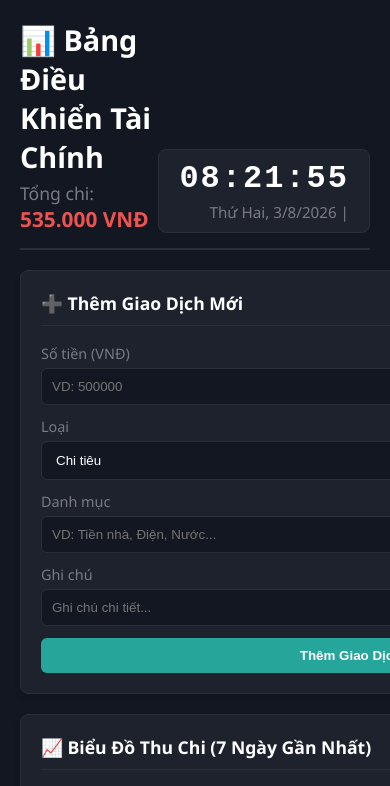
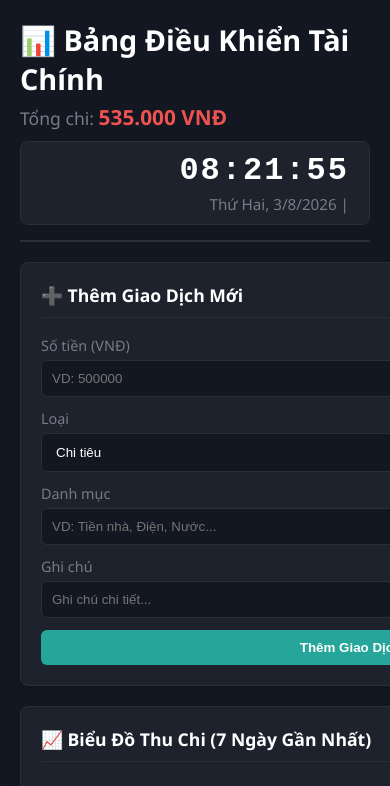
Before and after one commit to hailong0369795079-code/finance-tracker, a website: page public/index.html in a window 390 px wide. Shown: the top 786 px of the page. Drawn offline with nearby package versions, Linux system fonts and the light colour scheme; no server answers.

Commit message:
Update index.html

```diff
--- a/public/index.html
+++ b/public/index.html
@@ -5,7 +5,7 @@
   <meta name="viewport" content="width=device-width, initial-scale=1.0">
   <title>Quản Lý Chi Tiêu & Nhắc Hẹn</title>
 
-  <!-- Thêm thư viện vẽ Biểu đồ và tính Lịch Âm -->
+  <!-- Thư viện vẽ Biểu đồ và tính Lịch Âm -->
   <script src="https://cdn.jsdelivr.net/npm/chart.js"></script>
   <script src="https://unpkg.com/lunar-javascript/lunar.js"></script>
 
@@ -29,7 +29,11 @@
     .card { background: var(--bg-card); border-radius: 8px; padding: 20px; border: 1px solid var(--border); box-shadow: 0 4px 6px rgba(0,0,0,0.1); }
 
     .top-section { display: grid; grid-template-columns: 1fr 1fr; gap: 20px; }
-    @media(max-width: 768px) { .top-section { grid-template-columns: 1fr; } }
+    @media(max-width: 768px) {
+      .top-section { grid-template-columns: 1fr; }
+      .header-top { flex-direction: column; align-items: flex-start; gap: 10px; }
+      .datetime-widget { text-align: left; width: 100%; }
+    }
 
     h2, h3 { margin-top: 0; color: #fff; font-size: 1.1rem; border-bottom: 1px solid var(--border); padding-bottom: 10px; }
 
@@ -59,7 +63,7 @@
     .calendar-date.today { border-color: var(--c-dautu); font-weight: bold; color: #fff; }
     .has-reminder::after { content: ''; position: absolute; bottom: 4px; left: 50%; transform: translateX(-50%); width: 5px; height: 5px; background: var(--c-chi); border-radius: 50%; }
 
-    /* Nhắc hẹn (Mới) */
+    /* Nhắc hẹn */
     .reminder-list { margin-top: 15px; max-height: 250px; overflow-y: auto; display: flex; flex-direction: column; gap: 10px; }
     .reminder-item { display: flex; justify-content: space-between; align-items: center; background: var(--bg-main); padding: 12px 15px; border-radius: 8px; border-left: 4px solid var(--c-warn); border-top: 1px solid var(--border); border-right: 1px solid var(--border); border-bottom: 1px solid var(--border); font-size: 0.95rem; box-shadow: 0 2px 4px rgba(0,0,0,0.2); }
     .reminder-info strong { font-size: 1.05rem; color: #ffffff; }
@@ -82,7 +86,7 @@
 <body>
 
   <div class="container">
-    <!-- HEADER MỚI: Tích hợp Widget thời gian -->
+    <!-- HEADER: Tích hợp Widget thời gian & Tổng chi -->
     <header class="header-top">
       <div class="header-title">
         <h1>📊 Bảng Điều Khiển Tài Chính</h1>
@@ -127,12 +131,12 @@
           </form>
         </div>
 
-        <!-- BIỂU ĐỒ TÀI CHÍNH (MỚI) -->
+        <!-- BIỂU ĐỒ TÀI CHÍNH -->
         <div class="card">
           <h3>📈 Biểu Đồ Thu Chi (7 Ngày Gần Nhất)</h3>
-         <div style="position: relative; height: 250px; width: 100%;">
-  <canvas id="financeChart"></canvas>
-</div>
+          <div style="position: relative; height: 250px; width: 100%;">
+            <canvas id="financeChart"></canvas>
+          </div>
         </div>
       </div>
 
```
